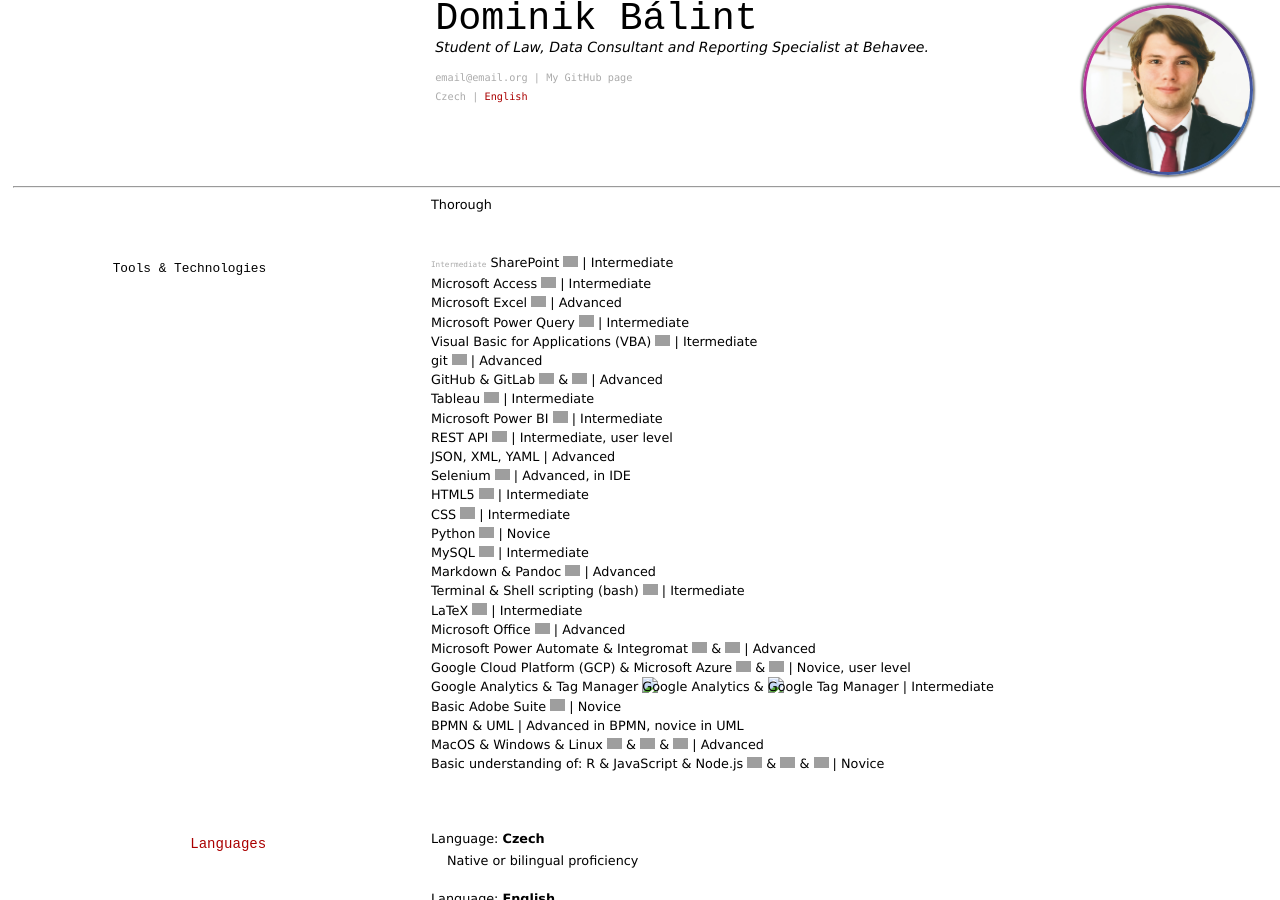
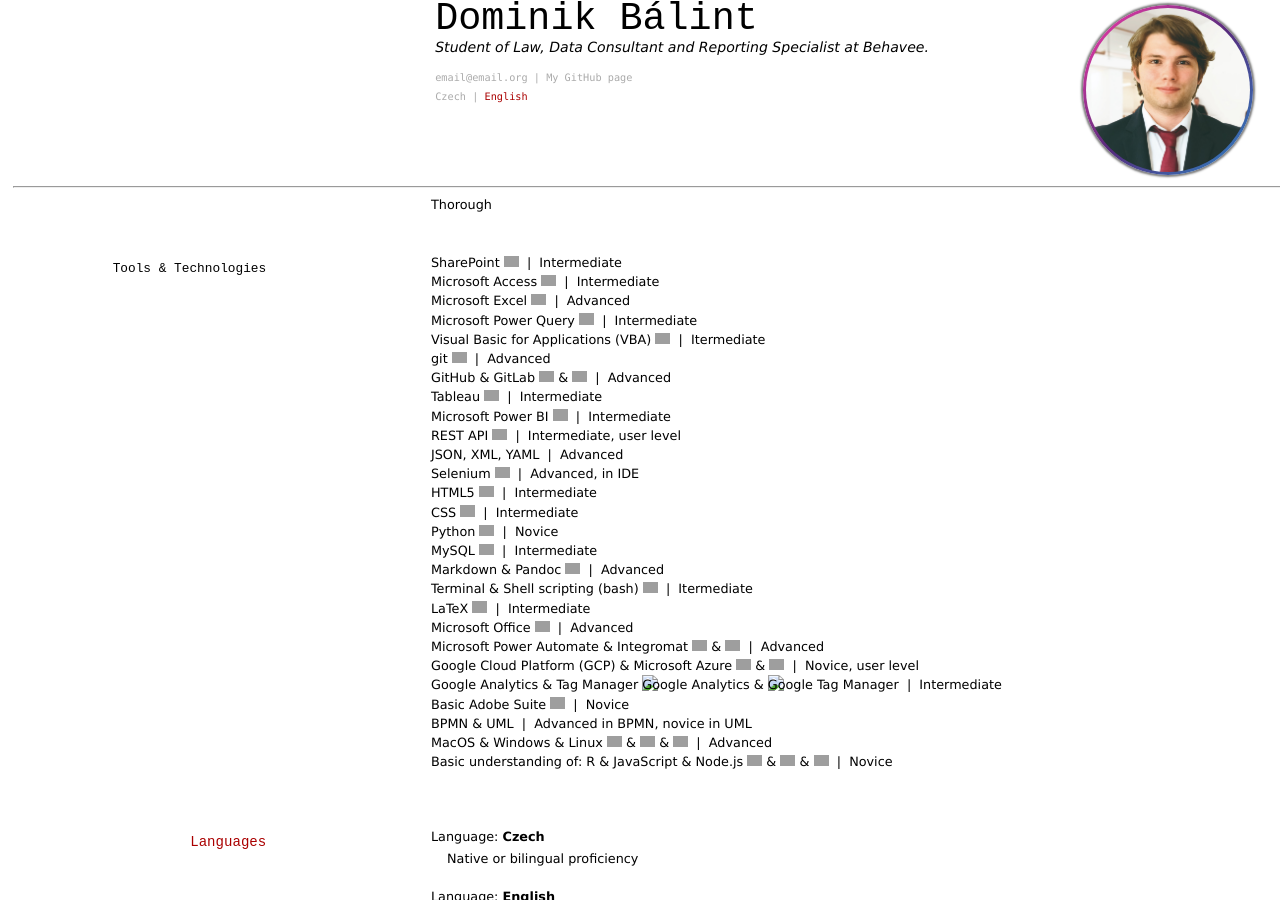
Before and after one commit to Dominik-97/curriculum-vitae, a Jekyll site: the page built from index.md, in a window 1280 px wide and 900 px high, scrolled down 1667 px, cut to the strip 0-900 px from the top of the window. Built offline with Jekyll 4.4.1, drawn with Linux system fonts in a browser that asks for light colours; grey boxes are pictures that could not be loaded.

Commit message:
Update index.md

```diff
--- a/index.md
+++ b/index.md
@@ -127,33 +127,33 @@
 
 ### Tools & Technologies
 
-- `Intermediate` SharePoint <img alt="microsoftsharepoint" src="https://simpleicons.org/icons/microsoftsharepoint.svg" width="15px"> \| Intermediate
-- Microsoft Access <img alt="microsoftaccess" src="https://simpleicons.org/icons/microsoftaccess.svg" width="15px"> \| Intermediate
-- Microsoft Excel <img alt="microsoftexcel" src="https://simpleicons.org/icons/microsoftexcel.svg" width="15px"> \| Advanced
-- Microsoft Power Query <img alt="microsoftpowerquery" src="https://simpleicons.org/icons/microsoft.svg" width="15px"> \| Intermediate
-- Visual Basic for Applications (VBA) <img alt="visualbasicforapplications" src="https://cdn3.iconfinder.com/data/icons/flat-design-spreadsheet-set-5/24/macros-vba-512.png" width="15px"> \| Itermediate
-- git <img alt="git" src="https://simpleicons.org/icons/git.svg" width="15px"> \| Advanced
-- GitHub & GitLab <img alt="github" src="https://simpleicons.org/icons/github.svg" width="15px"> & <img alt="gitlab" src="https://simpleicons.org/icons/gitlab.svg" width="15px"> \| Advanced
-- Tableau <img alt="tableau" src="https://simpleicons.org/icons/tableau.svg" width="15px"> \| Intermediate
-- Microsoft Power BI <img alt="microsoftpowerbi" src="https://simpleicons.org/icons/powerbi.svg" width="15px"> \| Intermediate
-- REST API <img alt="Rest API" src="https://img.icons8.com/ios/64/000000/api-settings.png" width="15px"> \| Intermediate, user level
-- JSON, XML, YAML \| Advanced
-- Selenium <img alt="selenium" src="https://img.icons8.com/wired/64/000000/selenium-test-automation.png" width="15px"> \| Advanced, in IDE
-- HTML5 <img alt="html5" src="https://simpleicons.org/icons/html5.svg" width="15px"> \| Intermediate
-- CSS <img alt="css3" src="https://simpleicons.org/icons/css3.svg" width="15px"> \| Intermediate
-- Python <img alt="python" src="https://simpleicons.org/icons/python.svg" width="15px"> \| Novice
-- MySQL <img alt="MySQL" src="https://simpleicons.org/icons/mysql.svg" width="15px"> \| Intermediate
-- Markdown & Pandoc <img alt="Markdown" src="https://simpleicons.org/icons/markdown.svg" width="15px"> \| Advanced
-- Terminal & Shell scripting (bash) <img alt="GNU Bash" src="https://simpleicons.org/icons/gnubash.svg" width="15px"> \| Itermediate
-- LaTeX <img alt="LaTeX" src="https://simpleicons.org/icons/latex.svg" width="15px"> \| Intermediate
-- Microsoft Office <img alt="Microsoft Office" src="https://simpleicons.org/icons/microsoftoffice.svg" width="15px"> \| Advanced
-- Microsoft Power Automate & Integromat <img alt="Microsoft Power Automate" src="https://img.icons8.com/fluent/48/000000/microsoft-power-automate-2020.png" width="15px"> & <img alt="Integromat" src="https://images.saasworthy.com/integromat_1954_logo_1576566957_wkfxu.png" width="15px"> \| Advanced
-- Google Cloud Platform (GCP) & Microsoft Azure <img alt="Google Cloud Platform" src="https://simpleicons.org/icons/googlecloud.svg" width="15px"> & <img alt="Microsoft Azure" src="https://simpleicons.org/icons/microsoftazure.svg" width="15px"> \| Novice, user level
-- Google Analytics & Tag Manager <img alt="Google Analytics" src="https://simpleicons.org/icons/googleanalytics.svg" width="15px"> & <img alt="Google Tag Manager" src="https://simpleicons.org/icons/googletagmanager.svg" width="15px"> \| Intermediate
-- Basic Adobe Suite <img alt="Adobe Vreative Suite" src="https://simpleicons.org/icons/adobe.svg" width="15px"> \| Novice
-- BPMN & UML \| Advanced in BPMN, novice in UML
-- MacOS & Windows & Linux <img alt="Apple" src="https://simpleicons.org/icons/apple.svg" width="15px"> & <img alt="Windows" src="https://simpleicons.org/icons/windows.svg" width="15px"> & <img alt="Linux" src="https://simpleicons.org/icons/linux.svg" width="15px"> \| Advanced
-- Basic understanding of: R & JavaScript & Node.js <img alt="R" src="https://simpleicons.org/icons/r.svg" width="15px"> & <img alt="JavaScript" src="https://simpleicons.org/icons/javascript.svg" width="15px"> & <img alt="Node.js" src="https://simpleicons.org/icons/node-dot-js.svg" width="15px"> \| Novice
+- SharePoint <img alt="microsoftsharepoint" src="https://simpleicons.org/icons/microsoftsharepoint.svg" width="15px"> &nbsp;\|&nbsp; Intermediate
+- Microsoft Access <img alt="microsoftaccess" src="https://simpleicons.org/icons/microsoftaccess.svg" width="15px"> &nbsp;\|&nbsp; Intermediate
+- Microsoft Excel <img alt="microsoftexcel" src="https://simpleicons.org/icons/microsoftexcel.svg" width="15px"> &nbsp;\|&nbsp; Advanced
+- Microsoft Power Query <img alt="microsoftpowerquery" src="https://simpleicons.org/icons/microsoft.svg" width="15px"> &nbsp;\|&nbsp; Intermediate
+- Visual Basic for Applications (VBA) <img alt="visualbasicforapplications" src="https://cdn3.iconfinder.com/data/icons/flat-design-spreadsheet-set-5/24/macros-vba-512.png" width="15px"> &nbsp;\|&nbsp; Itermediate
+- git <img alt="git" src="https://simpleicons.org/icons/git.svg" width="15px"> &nbsp;\|&nbsp; Advanced
+- GitHub & GitLab <img alt="github" src="https://simpleicons.org/icons/github.svg" width="15px"> & <img alt="gitlab" src="https://simpleicons.org/icons/gitlab.svg" width="15px"> &nbsp;\|&nbsp; Advanced
+- Tableau <img alt="tableau" src="https://simpleicons.org/icons/tableau.svg" width="15px"> &nbsp;\|&nbsp; Intermediate
+- Microsoft Power BI <img alt="microsoftpowerbi" src="https://simpleicons.org/icons/powerbi.svg" width="15px"> &nbsp;\|&nbsp; Intermediate
+- REST API <img alt="Rest API" src="https://img.icons8.com/ios/64/000000/api-settings.png" width="15px"> &nbsp;\|&nbsp; Intermediate, user level
+- JSON, XML, YAML &nbsp;\|&nbsp; Advanced
+- Selenium <img alt="selenium" src="https://img.icons8.com/wired/64/000000/selenium-test-automation.png" width="15px"> &nbsp;\|&nbsp; Advanced, in IDE
+- HTML5 <img alt="html5" src="https://simpleicons.org/icons/html5.svg" width="15px"> &nbsp;\|&nbsp; Intermediate
+- CSS <img alt="css3" src="https://simpleicons.org/icons/css3.svg" width="15px"> &nbsp;\|&nbsp; Intermediate
+- Python <img alt="python" src="https://simpleicons.org/icons/python.svg" width="15px"> &nbsp;\|&nbsp; Novice
+- MySQL <img alt="MySQL" src="https://simpleicons.org/icons/mysql.svg" width="15px"> &nbsp;\|&nbsp; Intermediate
+- Markdown & Pandoc <img alt="Markdown" src="https://simpleicons.org/icons/markdown.svg" width="15px"> &nbsp;\|&nbsp; Advanced
+- Terminal & Shell scripting (bash) <img alt="GNU Bash" src="https://simpleicons.org/icons/gnubash.svg" width="15px"> &nbsp;\|&nbsp; Itermediate
+- LaTeX <img alt="LaTeX" src="https://simpleicons.org/icons/latex.svg" width="15px"> &nbsp;\|&nbsp; Intermediate
+- Microsoft Office <img alt="Microsoft Office" src="https://simpleicons.org/icons/microsoftoffice.svg" width="15px"> &nbsp;\|&nbsp; Advanced
+- Microsoft Power Automate & Integromat <img alt="Microsoft Power Automate" src="https://img.icons8.com/fluent/48/000000/microsoft-power-automate-2020.png" width="15px"> & <img alt="Integromat" src="https://images.saasworthy.com/integromat_1954_logo_1576566957_wkfxu.png" width="15px"> &nbsp;\|&nbsp; Advanced
+- Google Cloud Platform (GCP) & Microsoft Azure <img alt="Google Cloud Platform" src="https://simpleicons.org/icons/googlecloud.svg" width="15px"> & <img alt="Microsoft Azure" src="https://simpleicons.org/icons/microsoftazure.svg" width="15px"> &nbsp;\|&nbsp; Novice, user level
+- Google Analytics & Tag Manager <img alt="Google Analytics" src="https://simpleicons.org/icons/googleanalytics.svg" width="15px"> & <img alt="Google Tag Manager" src="https://simpleicons.org/icons/googletagmanager.svg" width="15px"> &nbsp;\|&nbsp; Intermediate
+- Basic Adobe Suite <img alt="Adobe Vreative Suite" src="https://simpleicons.org/icons/adobe.svg" width="15px"> &nbsp;\|&nbsp; Novice
+- BPMN & UML &nbsp;\|&nbsp; Advanced in BPMN, novice in UML
+- MacOS & Windows & Linux <img alt="Apple" src="https://simpleicons.org/icons/apple.svg" width="15px"> & <img alt="Windows" src="https://simpleicons.org/icons/windows.svg" width="15px"> & <img alt="Linux" src="https://simpleicons.org/icons/linux.svg" width="15px"> &nbsp;\|&nbsp; Advanced
+- Basic understanding of: R & JavaScript & Node.js <img alt="R" src="https://simpleicons.org/icons/r.svg" width="15px"> & <img alt="JavaScript" src="https://simpleicons.org/icons/javascript.svg" width="15px"> & <img alt="Node.js" src="https://simpleicons.org/icons/node-dot-js.svg" width="15px"> &nbsp;\|&nbsp; Novice
 
 
 ## Languages
```
